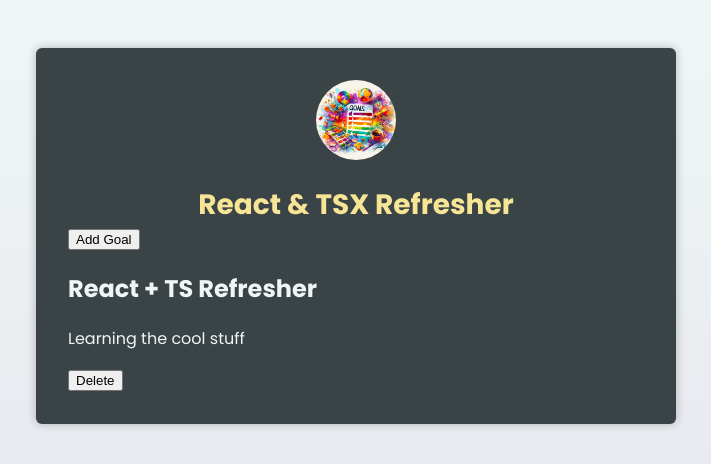
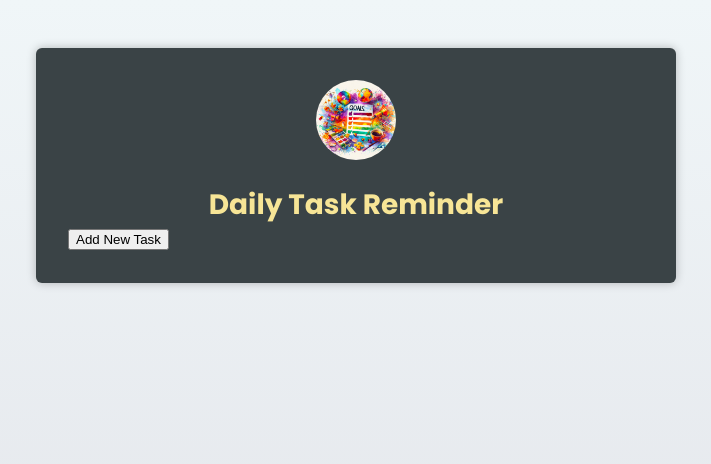
Before and after one commit to redeyedev-208/ga-react-w-typescript-refresher, a React (Vite) app: page / in a window 1280 px wide. Shown: the top 464 px of the page, without its empty margins (284-995 px from the left). Built offline with nearby package versions, Linux system fonts and the light colour scheme.

Commit message:
mapping through dails goals, to manage state accordingly

```diff
--- a/src/App.tsx
+++ b/src/App.tsx
@@ -16,18 +16,32 @@ export default function App() {
   const [goals, setGoals] = useState<CourseGoal[]>([]);
 
   function handleAddGoal() {
-    setGoals(goals);
+    setGoals((prevGoals) => {
+      const newGoal: CourseGoal = {
+        id: Math.random(),
+        title: 'Relearn the cool stuff',
+        description: 'Learn it with confidence',
+      };
+      return [...prevGoals, newGoal];
+    });
   }
 
   return (
     <main>
       <Header image={{ src: goalsImg, alt: 'A list of goals' }}>
-        <h1>React & TSX Refresher</h1>
+        <h1>Daily Task Reminder</h1>
       </Header>
-      <button onClick={handleAddGoal}>Add Goal</button>
-      <CourseGoal title='React + TS Refresher'>
-        <p>Learning the cool stuff</p>
-      </CourseGoal>
+      <button onClick={handleAddGoal}>Add New Task</button>
+      {/* we are using basic semantics here which is always a great practice when not using third party libraries like MUI, Tailwind or whatever else the cool kids are using */}
+      <ul>
+        {goals.map((goal) => (
+          <li key={goal.id}>
+            <CourseGoal title={goal.title}>
+              <p>{goal.description}</p>
+            </CourseGoal>
+          </li>
+        ))}
+      </ul>
     </main>
   );
 }
```
